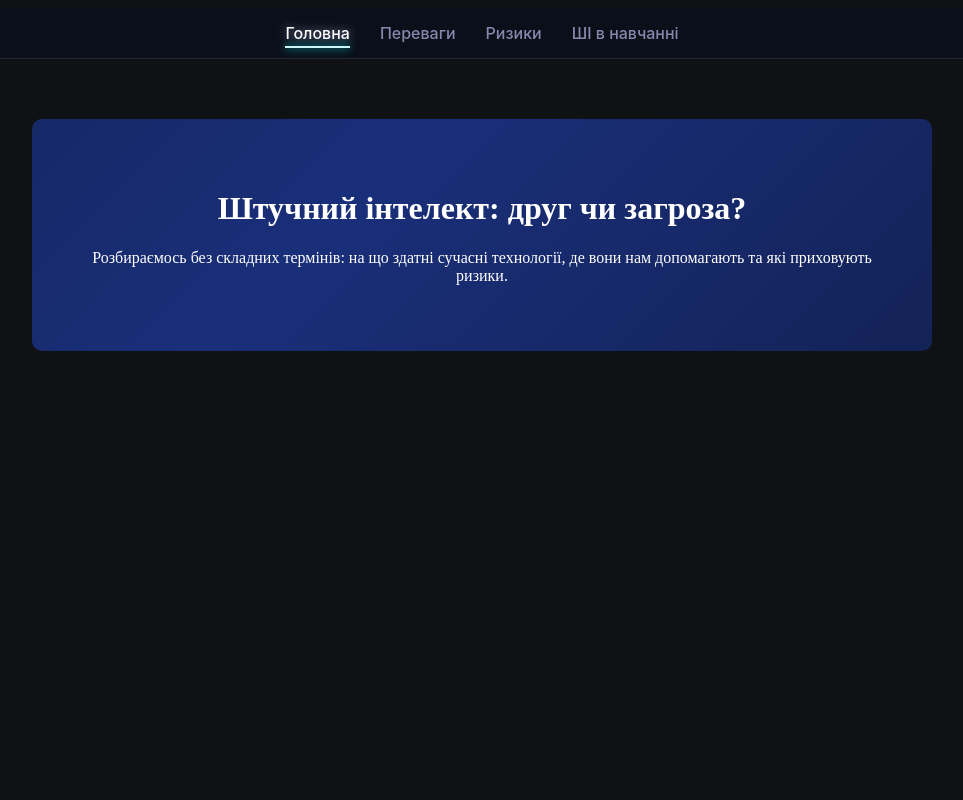
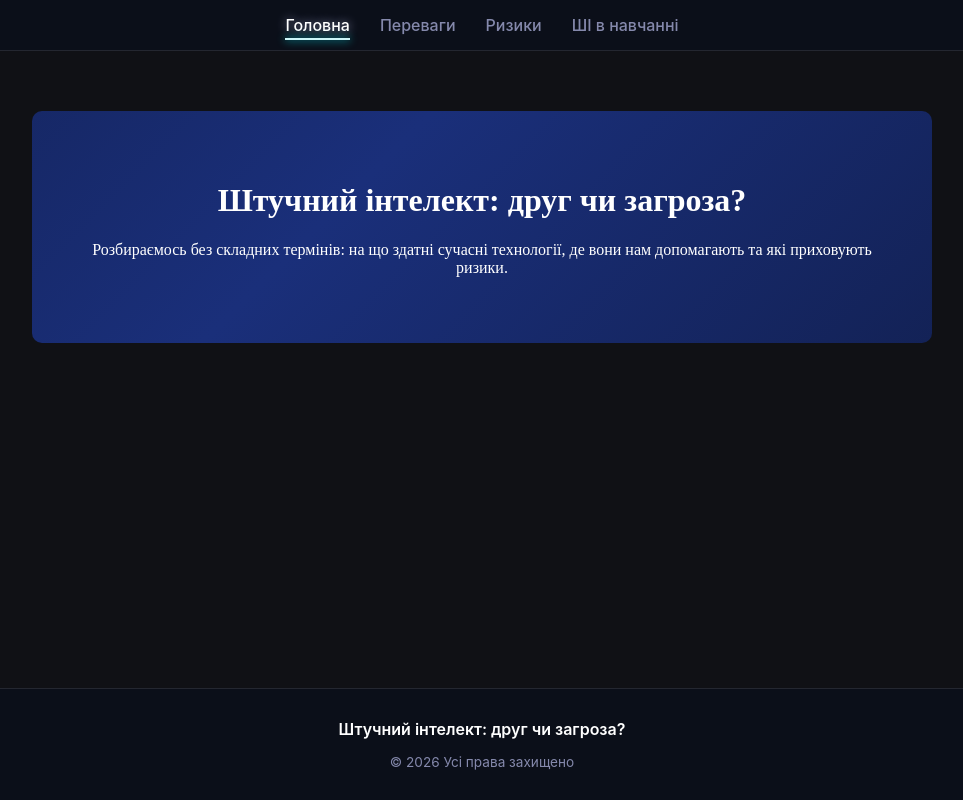
Before and after one commit to Zlata2810/projecta, a plain HTML site: page index.html in a window 1280 px wide. Shown: the whole page, without its empty margins (158-1121 px from the left). Drawn offline with Linux system fonts and the light colour scheme.

Commit message:
исправление хидера и добавление футера также во все файлы

```diff
--- a/index.html
+++ b/index.html
@@ -1,28 +1,22 @@
 <!DOCTYPE html>
-<html lang="en">
+<html lang="uk">
 <head>
     <meta charset="UTF-8">
     <meta name="viewport" content="width=device-width, initial-scale=1.0">
     <link rel="stylesheet" href="styles.css">
-    <title>Document</title>
+    <title>Штучний інтелект: друг чи загроза?</title>
+    <script src="main.js" defer></script>
+</head>
+<body>
+    <header id="site-header"></header>
 
-</head>
-<header>
-  <nav class="nav-container">
-        <ul class="nav-menu">
-            <li class="nav-item"><a href="index.html" class="active">Головна</a></li>
-            <li class="nav-item"><a href="advantagesAI.html">Переваги</a></li>
-            <li class="nav-item"><a href="risks.html">Ризики</a></li>
-            <li class="nav-item"><a href="education.html">ШІ в навчанні</a></li>
-        </ul>
-    </nav>
+    <main>
+        <div class="block">
+            <h1>Штучний інтелект: друг чи загроза?</h1>
+            <p>Розбираємось без складних термінів: на що здатні сучасні технології, де вони нам допомагають та які приховують ризики.</p>
+        </div>
+    </main>
 
-</header>
-<body>
-    <div class="block">
-  <h1>Штучний інтелект: друг чи загроза?</h1>
-  <p>Розбираємось без складних термінів: на що здатні сучасні технології, де вони нам допомагають та які приховують ризики.</p>
-</div>
-
+    <footer id="site-footer"></footer>
 </body>
 </html>
--- a/main.js
+++ b/main.js
@@ -0,0 +1,56 @@
+// Спільні для всіх сторінок хедер і футер.
+// Щоб змінити меню або футер — правите лише цей файл.
+
+const PAGES = [
+  { href: "index.html", label: "Головна" },
+  { href: "advantagesAI.html", label: "Переваги" },
+  { href: "risks.html", label: "Ризики" },
+  { href: "education.html", label: "ШІ в навчанні" },
+];
+
+// Ім'я поточного файлу; порожній шлях (відкрито "/") вважаємо головною
+function currentPage() {
+  const name = location.pathname.split("/").pop();
+  return name || "index.html";
+}
+
+function renderHeader() {
+  const target = document.getElementById("site-header");
+  if (!target) return;
+
+  const current = currentPage();
+  const items = PAGES.map((page) => {
+    const isActive = page.href === current;
+    return `
+      <li class="nav-item">
+        <a href="${page.href}"${isActive ? ' class="active" aria-current="page"' : ""}>${page.label}</a>
+      </li>`;
+  }).join("");
+
+  target.innerHTML = `
+    <nav class="nav-container">
+      <ul class="nav-menu">${items}
+      </ul>
+    </nav>`;
+}
+
+function renderFooter() {
+  const target = document.getElementById("site-footer");
+  if (!target) return;
+
+  const year = new Date().getFullYear();
+  const links = PAGES.map(
+    (page) => `<a href="${page.href}">${page.label}</a>`
+  ).join("");
+
+  target.innerHTML = `
+    <div class="footer-inner">
+      <p class="footer-title">Штучний інтелект: друг чи загроза?</p>
+      <p class="footer-copy">© ${year} Усі права захищено</p>
+    </div>`;
+}
+
+document.addEventListener("DOMContentLoaded", () => {
+  renderHeader();
+  renderFooter();
+});
--- a/styles.css
+++ b/styles.css
@@ -1,6 +1,15 @@
 body {
   background-color: #101115;
   color: #ffffff;
+  margin: 0;
+  min-height: 100vh;
+  display: flex;
+  flex-direction: column;
+}
+
+/* Контент займає весь вільний простір, футер притиснутий донизу */
+main {
+  flex: 1;
 }
 
 
@@ -74,3 +83,46 @@ body {
         .nav-item a.active::after {
             width: 100%;
         }
+
+/* ===== Футер ===== */
+#site-footer {
+  background-color: #0b0f19;
+  border-top: 1px solid rgba(255, 255, 255, 0.1);
+  font-family: 'Inter', sans-serif;
+}
+
+.footer-inner {
+  padding: 30px 8%;
+  text-align: center;
+}
+
+.footer-title {
+  margin: 0 0 15px;
+  font-weight: 600;
+  color: #ffffff;
+}
+
+.footer-links {
+  display: flex;
+  justify-content: center;
+  flex-wrap: wrap;
+  gap: 25px;
+  margin-bottom: 15px;
+}
+
+.footer-links a {
+  color: #8589ac;
+  text-decoration: none;
+  font-size: 0.95rem;
+  transition: color 0.3s ease;
+}
+
+.footer-links a:hover {
+  color: #ffffff;
+}
+
+.footer-copy {
+  margin: 0;
+  font-size: 0.85rem;
+  color: #8589ac;
+}
```
Also changed, not shown: advantagesAI.html (+8 -10 lines), education.html (+8 -11 lines), risks.html (+11 -15 lines).
